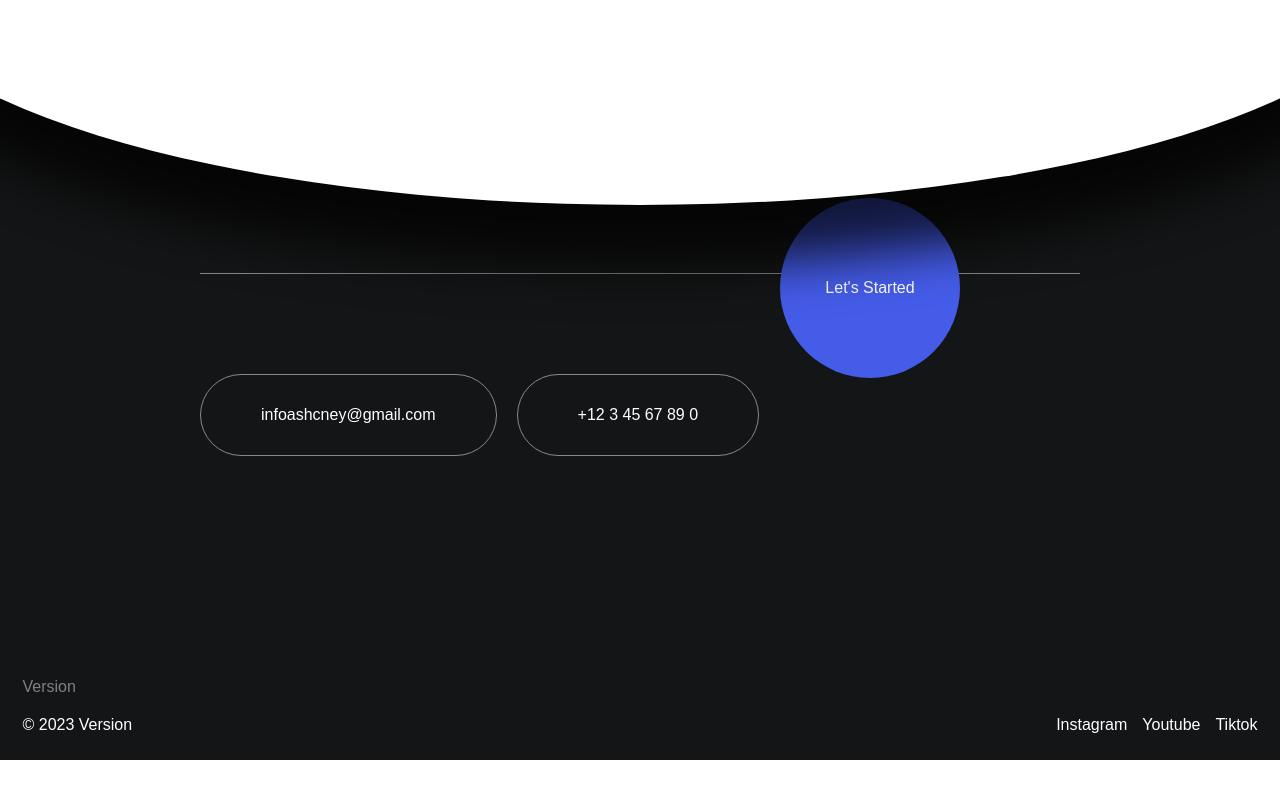
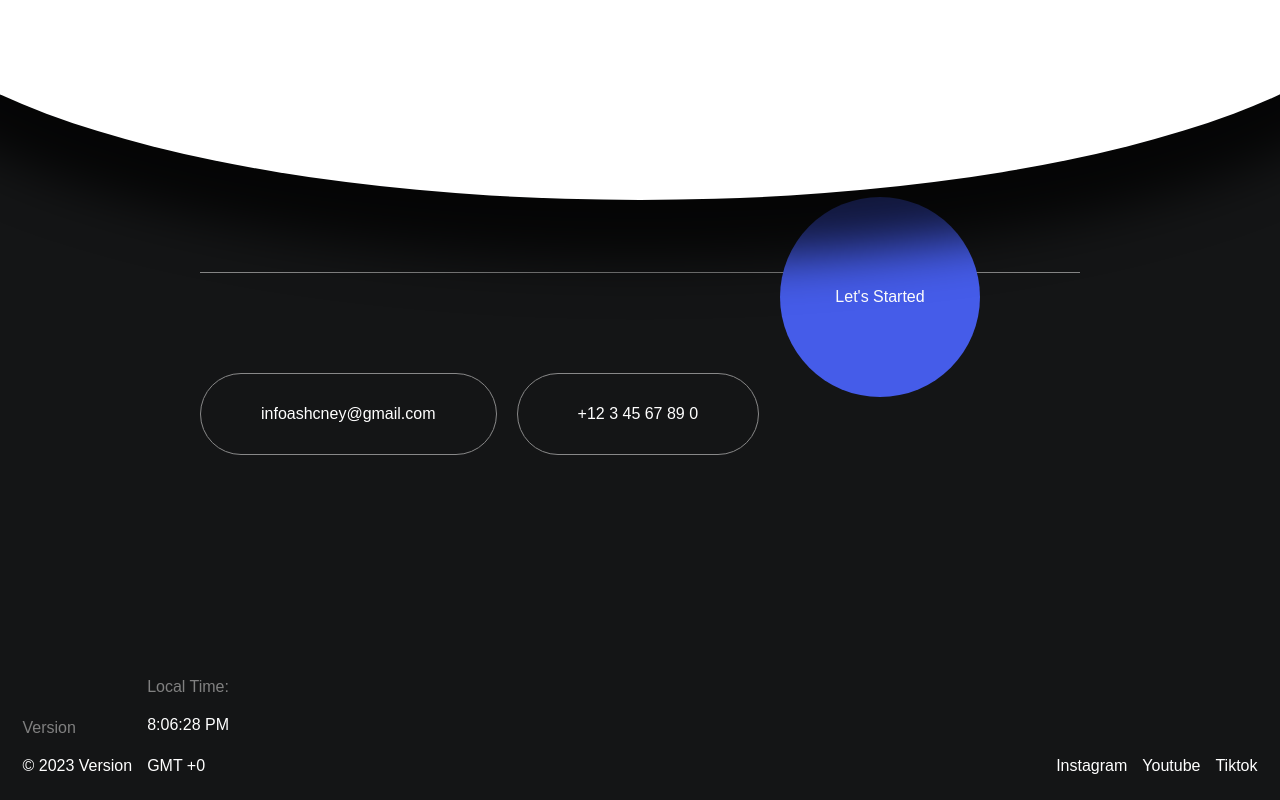
Before and after one commit to ahmadsyahani/ahmad-syahani, a Next.js app: page / in a window 1280 px wide. Shown: the part 3525-4325 px from the top of the page. Before the commit the page ends 4285 px from the top, so only its background shows below. Built offline with nearby package versions, Linux system fonts and the light colour scheme; grey boxes are pictures that could not be loaded; a web font is replaced by a local one.

Commit message:
sedikit detail kecil

```diff
--- a/src/components/Contact/index.jsx
+++ b/src/components/Contact/index.jsx
@@ -1,11 +1,38 @@
-import styles from './style.module.scss';
+import React, { useState, useEffect, useRef } from 'react';
 import Image from 'next/image';
 import Rounded from '../../common/RoundedButton';
-import { useRef } from 'react';
-import { useScroll, motion, useTransform, useSpring } from 'framer-motion';
+import { useScroll, motion, useTransform } from 'framer-motion';
 import Magnetic from '../../common/Magnetic';
 
-export default function index() {
+import styles from './style.module.scss';
+
+const DigitalClock = () => {
+    const [time, setTime] = useState(new Date());
+
+    useEffect(() => {
+        const interval = setInterval(() => {
+            setTime(new Date());
+        }, 1000);
+
+        return () => clearInterval(interval);
+    }, []);
+
+    const getTimeInSurabaya = () => {
+        const surabayaTime = new Date(time.toLocaleString('en-US', { timeZone: 'Asia/Jakarta' }));
+        const gmtOffset = -(surabayaTime.getTimezoneOffset() / 60);
+        const gmt = `GMT ${gmtOffset >= 0 ? '+' : ''}${gmtOffset}`;
+        return gmt;
+    };
+
+    return (
+        <>
+            <p>{time.toLocaleTimeString('en-US', { timeZone: 'Asia/Jakarta' })}</p>
+            <p>{getTimeInSurabaya()}</p>
+        </>
+    );
+};
+
+export default function Index() {
     const container = useRef(null);
     const { scrollYProgress } = useScroll({
         target: container,
@@ -14,6 +41,7 @@ export default function index() {
     const x = useTransform(scrollYProgress, [0, 1], [0, 100])
     const y = useTransform(scrollYProgress, [0, 1], [-500, 0])
     const rotate = useTransform(scrollYProgress, [0, 1], [120, 90])
+
     return (
         <motion.div style={{ y }} ref={container} className={styles.contact}>
             <div className={styles.body}>
@@ -52,6 +80,9 @@ export default function index() {
                             <h3>Version</h3>
                             <p>© 2023 Version</p>
                         </span>
+                        <span className={styles.currentTime}>
+                            <h3>Local Time:</h3><DigitalClock />
+                        </span>
                     </div>
                     <div>
                         <Magnetic>
--- a/src/components/Contact/style.module.scss
+++ b/src/components/Contact/style.module.scss
@@ -57,8 +57,8 @@
                 top: calc(100% - 75px);
             }
             .button{
-                width: 180px;
-                height: 180px;
+                width: 200px;
+                height: 200px;
                 background-color: #455CE9;
                 color: white;
                 border-radius: 50%;
--- a/src/components/Preloader/index.jsx
+++ b/src/components/Preloader/index.jsx
@@ -4,7 +4,7 @@ import { useEffect, useState } from 'react';
 import { motion } from 'framer-motion';
 import { opacity, slideUp } from './anim';
 
-const words = ["Hello", "Bonjour", "Ciao", "Olà", "やあ", "Hallå", "Guten tag", "안녕하세요", "नमस्ते", "Halo"];
+const words = ["Hello", "Bonjour", "Ciao", "Olà", "やあ", "Hallå", "Guten tag", "안녕하세요", "नमस्ते", "Hallo"];
 const emojis = ["😄", "🤩", "😍", "😊"];
 
 export default function Index() {
```
